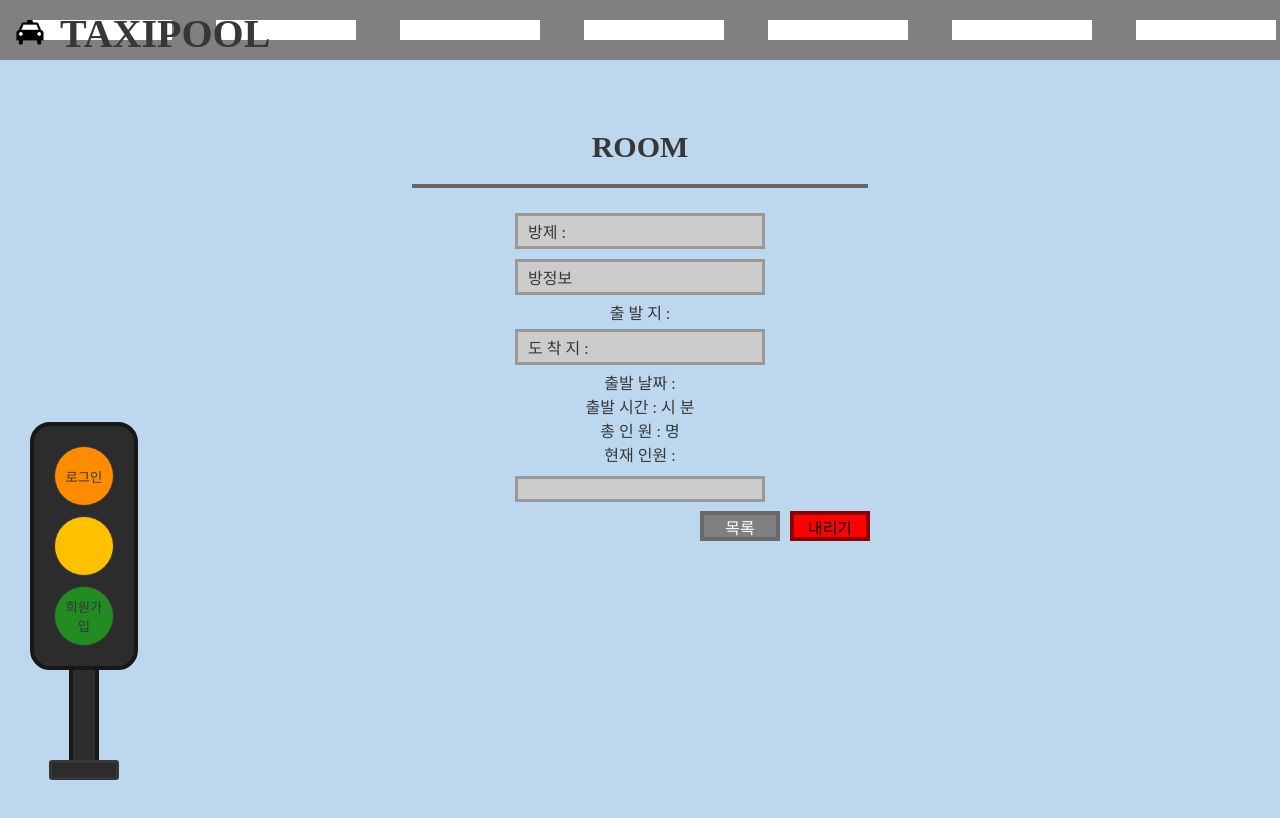
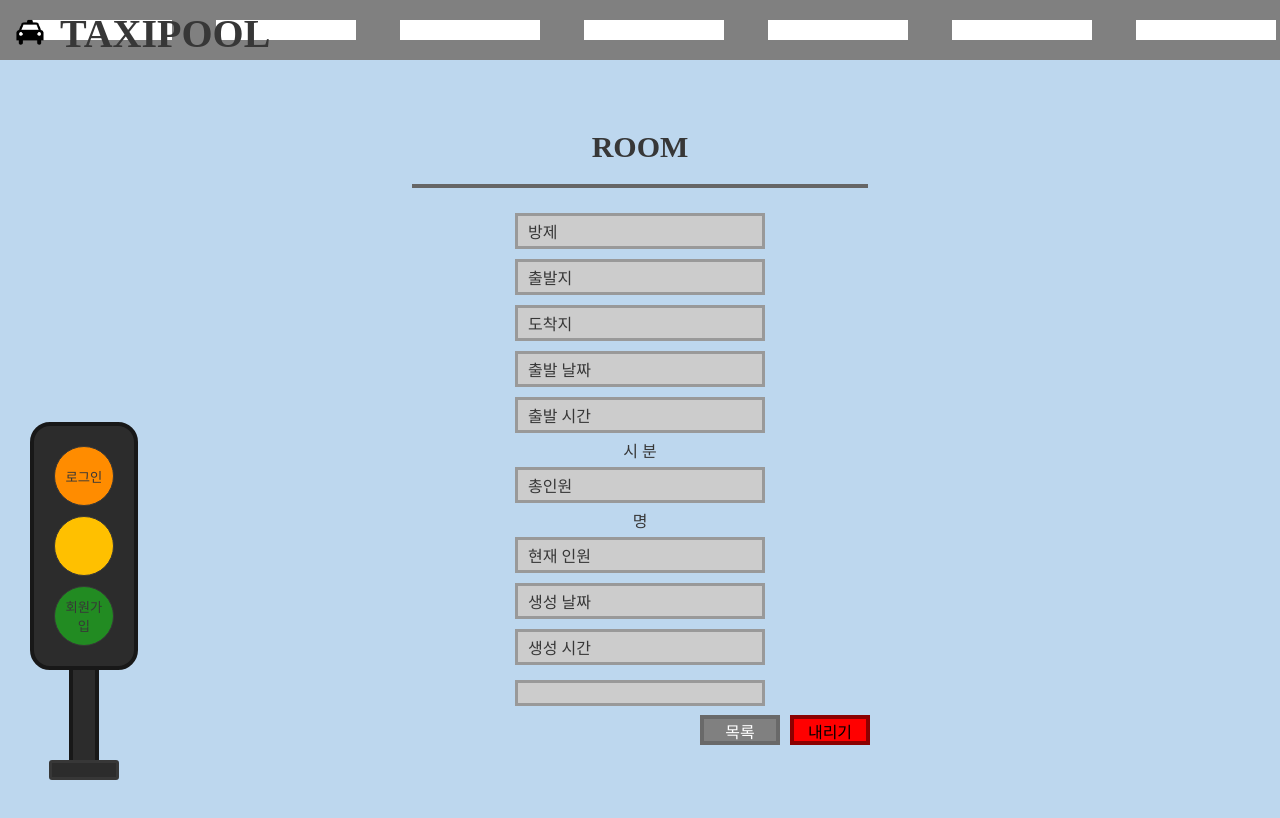
Before and after one commit to taxipool/frontend, a React (Create React App) app: page /view in a window 1280 px wide. Shown: the top 818 px of the page. Built offline with nearby package versions, Linux system fonts and the light colour scheme; no server answers; some icons are missing; a web font is replaced by a local one.

Commit message:
2022-08-31 15:52

```diff
--- a/src/Create.css
+++ b/src/Create.css
@@ -1,27 +1,3 @@
-.common-table {
-    width: 80%;
-    margin: 0 auto;
-    text-align: center;
-    border-spacing: 0;
-  }
-
-.common-table-header-column {
-    border-bottom: 1px solid #e8e8e8;
-    padding: 0;
-    font-size: 16px;
-    padding: 10px 5px;
-    font-weight: bold;
-  }
-
-.common-table-row:hover {
-    background-color: #eceaea;
-    cursor: pointer;
-  }
-
-.common-table-column {
-    padding: 10px 5px;
-  }
-
 .create {
     height: 100vh;
     padding: 70px;
--- a/src/Main.css
+++ b/src/Main.css
@@ -1,3 +1,27 @@
+.common-table {
+    width: 80%;
+    margin: 0 auto;
+    text-align: center;
+    border-spacing: 0;
+}
+
+.common-table-header-column {
+    border-bottom: 1px solid #e8e8e8;
+    padding: 0;
+    font-size: 16px;
+    padding: 10px 5px;
+    font-weight: bold;
+}
+
+.common-table-row:hover {
+    background-color: #eceaea;
+    cursor: pointer;
+}
+
+.common-table-column {
+    padding: 10px 5px;
+}
+
 .main {
     width: calc(100vw - 150px);
     margin-left: 130px;
--- a/src/Main.js
+++ b/src/Main.js
@@ -33,10 +33,10 @@ function GetData() {
         <CommonTableColumn>{item.roomname}</CommonTableColumn>
         <CommonTableColumn>{item.startpoint}</CommonTableColumn>
         <CommonTableColumn>{item.endpoint}</CommonTableColumn>
-        <CommonTableColumn>{item.starttime}</CommonTableColumn>
+        <CommonTableColumn>{item.starttime.slice(0,10)}</CommonTableColumn>
+        <CommonTableColumn>{item.starttime.slice(11,13)}시 {item.starttime.slice(14,16)}분</CommonTableColumn>
         <CommonTableColumn>{item.currentmember}</CommonTableColumn>
         <CommonTableColumn>{item.totalmember}</CommonTableColumn>
-        <CommonTableColumn>{item.createtime}</CommonTableColumn>
       </tr>
     )
   });
@@ -52,7 +52,7 @@ function Main() {
       <h2 class="title">LIST</h2>
       <hr></hr>
 
-      <CommonTable headersName={['방장', '제목', '출발지', '도착지', '시각', '현재 인원', '모집 인원', '생성일']}>
+      <CommonTable headersName={['방장', '제목', '출발지', '도착지', '출발 날짜', '출발 시간', '현재 인원', '모집 인원']}>
         {item}
       </CommonTable>
 
--- a/src/Update.css
+++ b/src/Update.css
@@ -1,27 +1,3 @@
-.common-table {
-    width: 80%;
-    margin: 0 auto;
-    text-align: center;
-    border-spacing: 0;
-}
-
-.common-table-header-column {
-    border-bottom: 1px solid #e8e8e8;
-    padding: 0;
-    font-size: 16px;
-    padding: 10px 5px;
-    font-weight: bold;
-}
-
-.common-table-row:hover {
-    background-color: #eceaea;
-    cursor: pointer;
-}
-
-.common-table-column {
-    padding: 10px 5px;
-}
-
 .update {
     height: 100vh;
     padding: 70px;
--- a/src/View.js
+++ b/src/View.js
@@ -76,23 +76,41 @@ function View() {
             <h2 class="title">ROOM</h2>
             <hr></hr>
             <div>
-                <label class="roomname">방제 : {roomname}</label>
+                <label>방제</label>
+                <br></br>
             </div>
             <div>
-                <label class="maintext">방정보</label>
-                <br></br>
-                <div>출 발 지 : {startpoint}</div>
-                <div>
-                    <label>도 착 지 : {endpoint}</label>
-                </div>
-                <div>출발 날짜 : {starttime.slice(0,10)}</div>
-                <div>출발 시간 : {starttime.slice(11,13)+"시 "+starttime.slice(14,16)+"분"}</div>
-                <div>총 인 원 : {totalmember+"명"}</div>
-                <div>현재 인원 : {currentmember}</div>
+                <label>출발지</label>
+                <div class="value">{startpoint}</div>
+            </div>
+                <label>도착지</label>
+                <div class="value">{endpoint}</div>
+            <div>
+                <label>출발 날짜</label>
+                <div class="value">{starttime.slice(0,10)}</div>
+            </div>
+            <div>
+                <label>출발 시간</label>
+                <div class="value">{starttime.slice(11,13)+"시 "+starttime.slice(14,16)+"분"}</div>
+            </div>
+            <div>
+                <label>총인원</label>
+                <div class="value">{totalmember+"명"}</div>
+            </div>
+            <div>
+                <label>현재 인원</label>
+                <div class="value">{currentmember}</div>
+            </div>
+            <div>
+                <label>생성 날짜</label>
+                <div class="value">{currentmember}</div>
+            </div>
+            <div>
+                <label>생성 시간</label>
+                <div class="value">{currentmember}</div>
             </div>
             <div>
                 <label class="comment"></label>
-
             </div>
             <div>
                 <a href="/main"><button class="list" type='button'>
```
